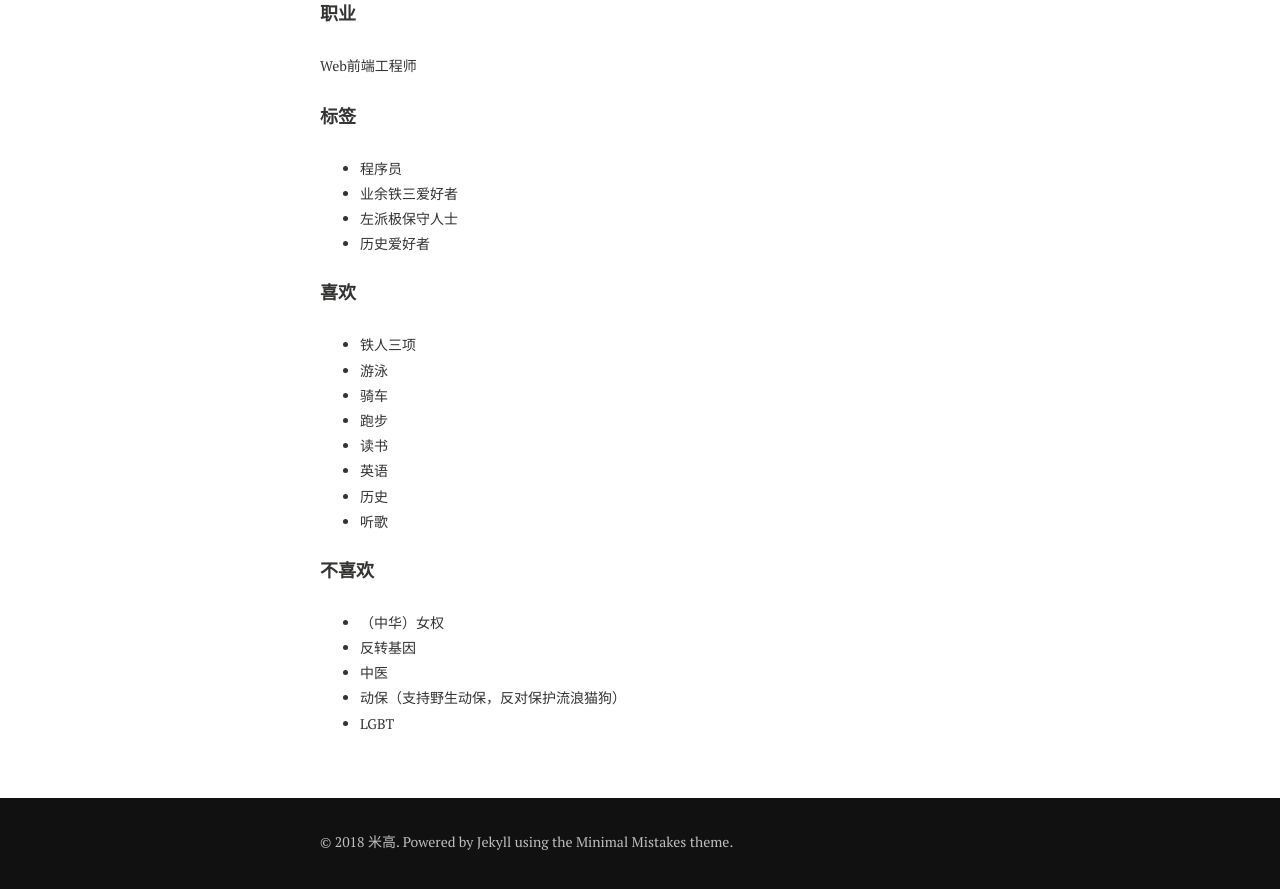
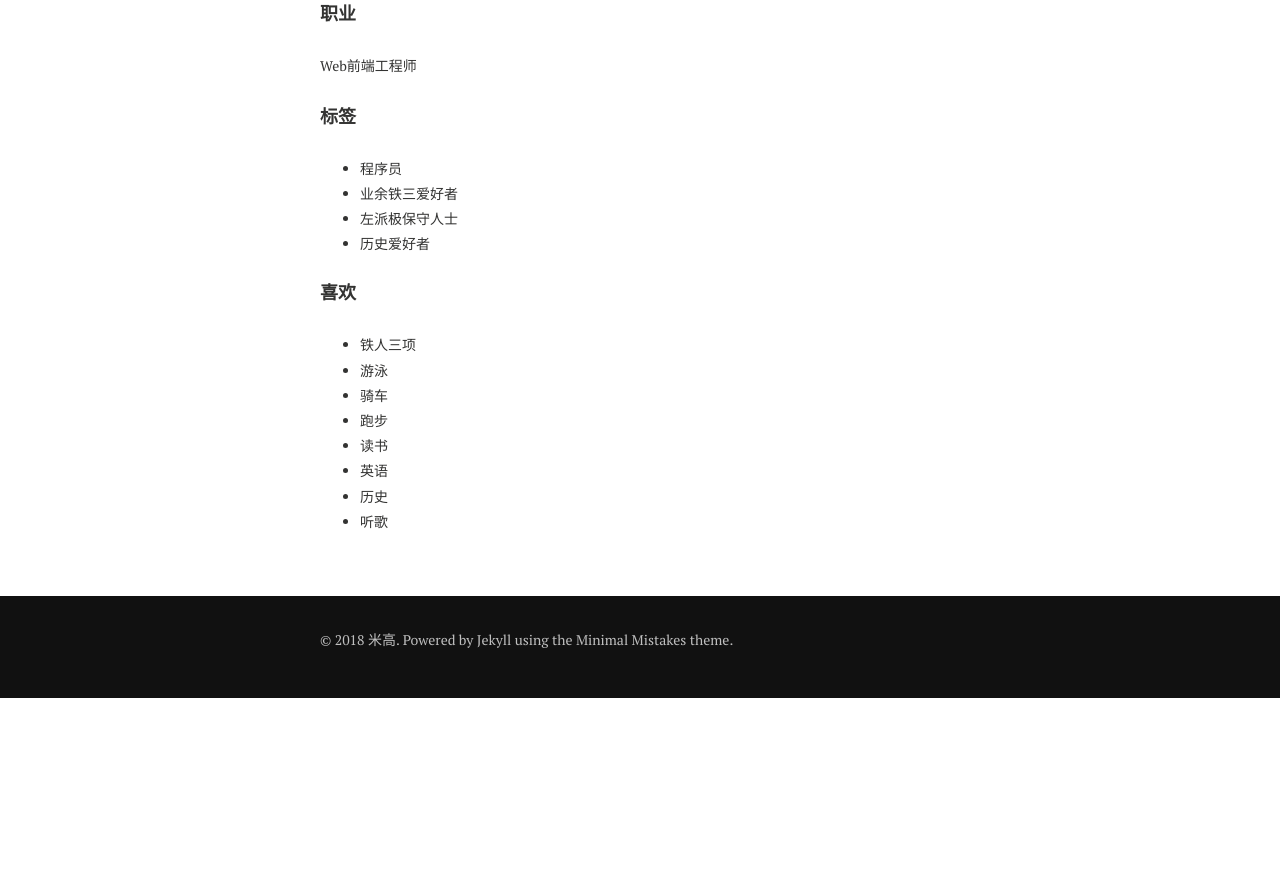
Before and after one commit to walkingp/Jykelly_blog, a Jekyll site: the page built from about.md, in a window 1280 px wide and 900 px high, scrolled down 917 px. Shown: the top 889 px of the window. Built offline with Jekyll 4.4.1, drawn with Linux system fonts in a browser that asks for light colours; nearby versions of some CDN libraries; after the commit the page ends 1615 px from its top, so only the background shows below that.

Commit message:
Update about.md

```diff
--- a/about.md
+++ b/about.md
@@ -32,10 +32,3 @@ Web前端工程师
 + 英语
 + 历史
 + 听歌
-
-#### 不喜欢
-+ （中华）女权
-+ 反转基因
-+ 中医
-+ 动保（支持野生动保，反对保护流浪猫狗）
-+ LGBT
```
